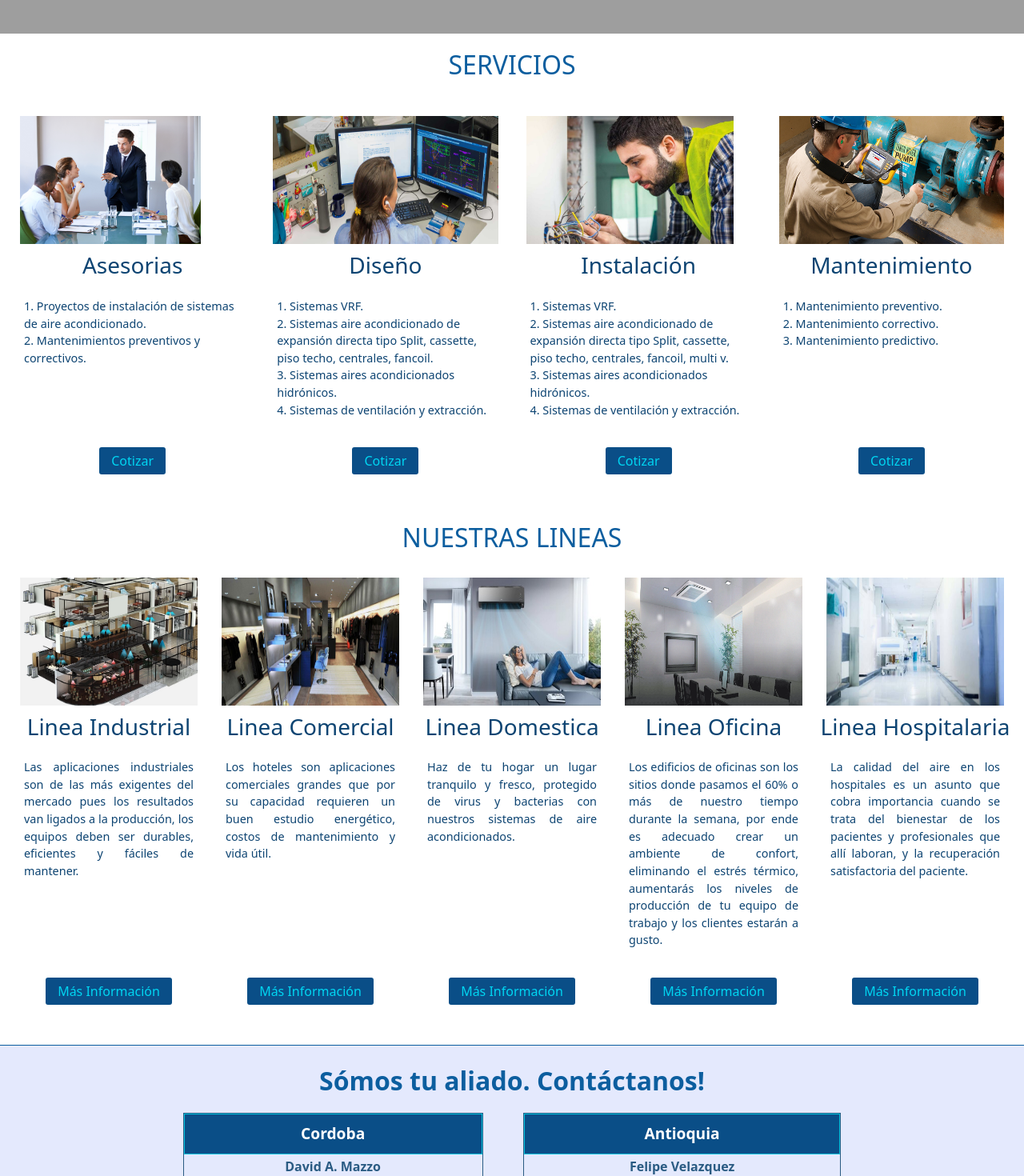
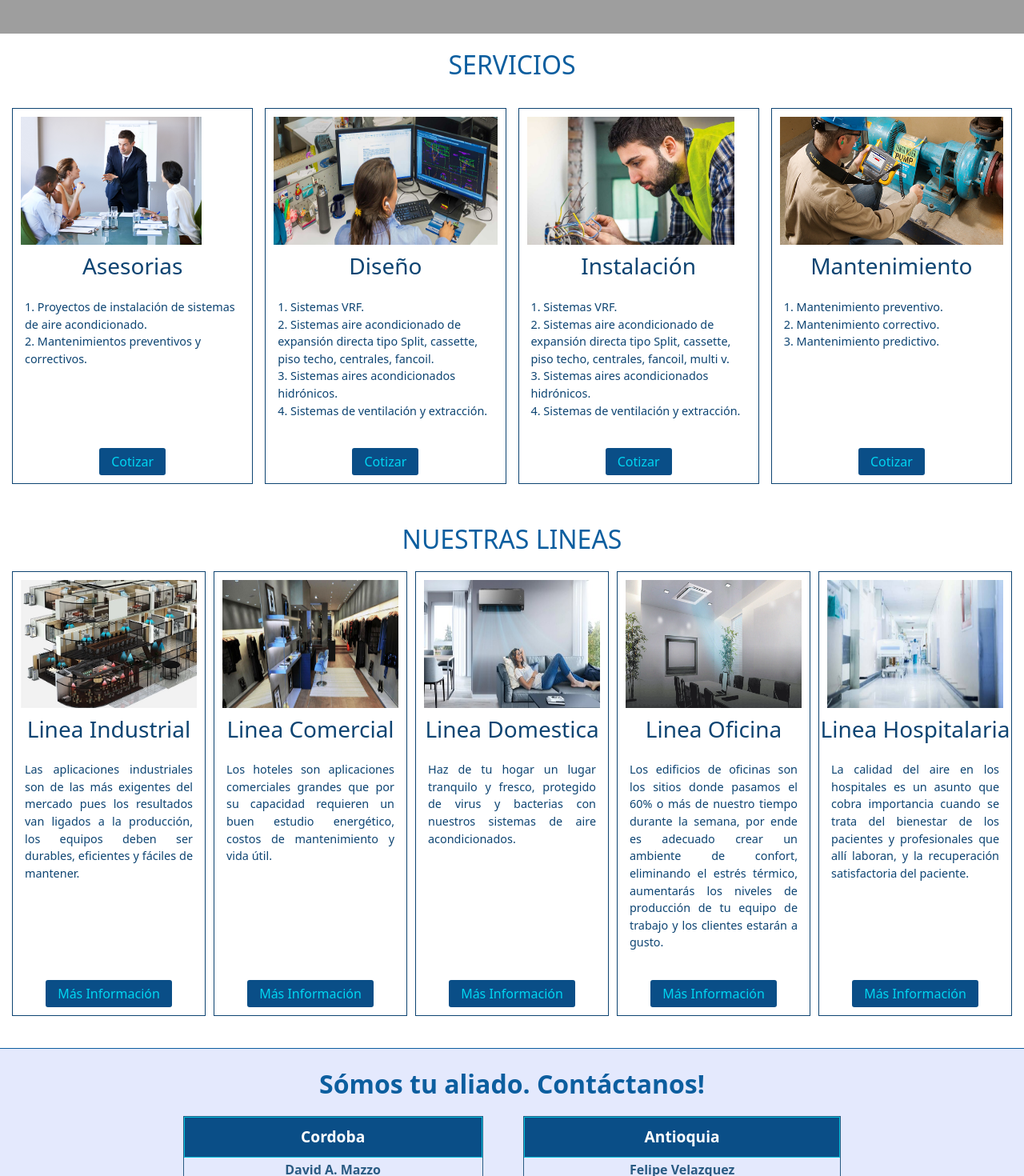
Before and after one commit to petudeveloper/freshtech-web-page, a React (Create React App) app: page / in a window 1280 px wide. Shown: the part 718-2188 px from the top of the page at 80% size. Built offline with nearby package versions, Linux system fonts and the light colour scheme; grey boxes are pictures that could not be loaded.

Commit message:
Remove bug with border on card component on desktop size.

```diff
--- a/src/components/LineasTodas/Lineas.module.css
+++ b/src/components/LineasTodas/Lineas.module.css
@@ -27,7 +27,6 @@ ul {
   padding-bottom: 35px;
   color: #0d4472;
   border: 1px #0d4472 solid;
-  border: none;
 }
 
 .image {
@@ -90,6 +89,7 @@ h3 {
     display: flex;
     flex-direction: column;
     align-items: center;
+    border: none;
   }
 
   .buttonContainer {
--- a/src/components/Servicios/Servicios.module.css
+++ b/src/components/Servicios/Servicios.module.css
@@ -24,7 +24,6 @@
   position: relative;
   padding-bottom: 35px;
   border: 1px solid;
-  border: none;
 }
 
 .image {
@@ -79,6 +78,7 @@
     display: flex;
     flex-direction: column;
     align-items: center;
+    border: none;
   }
 
   .image {
```
